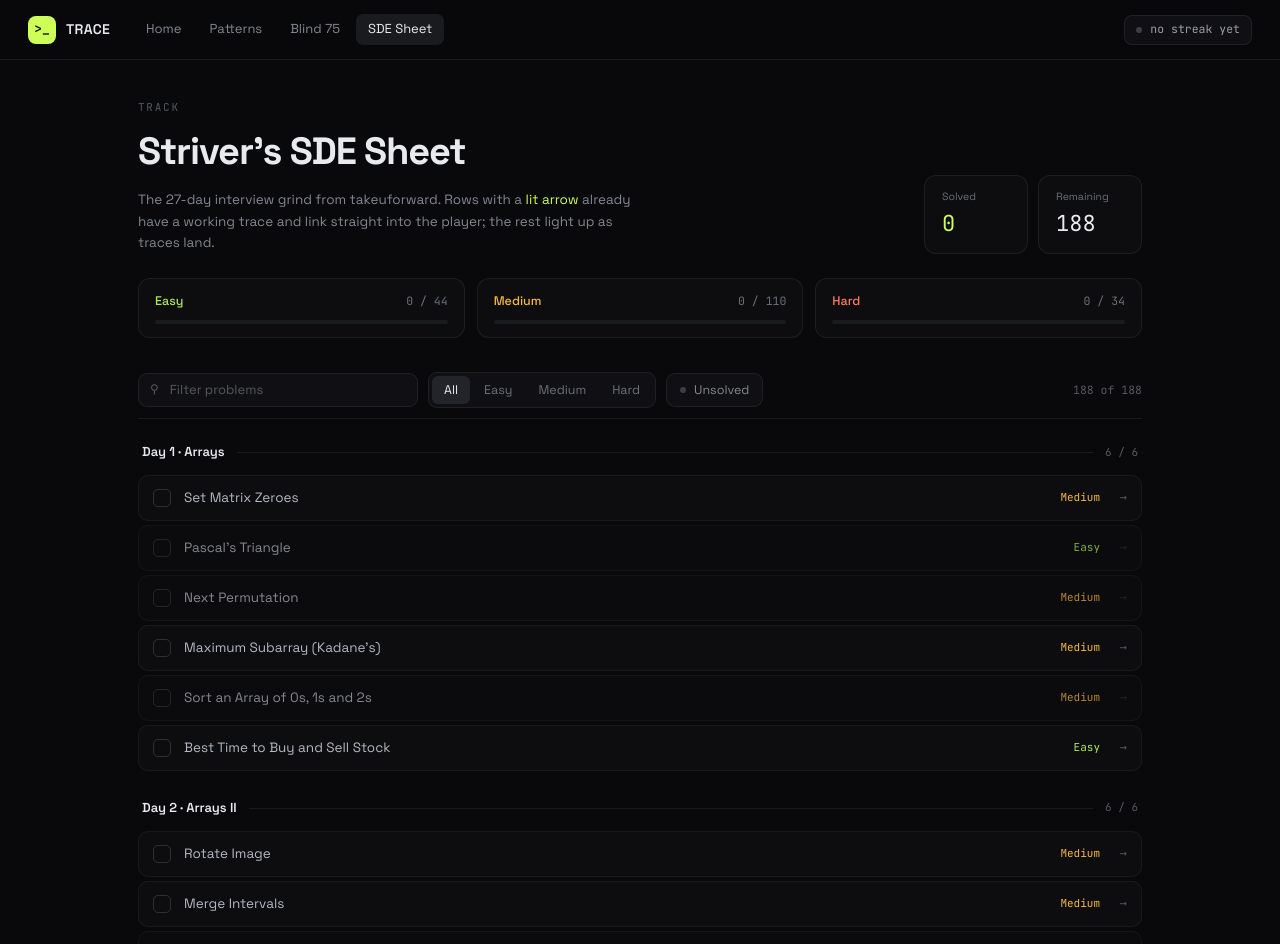
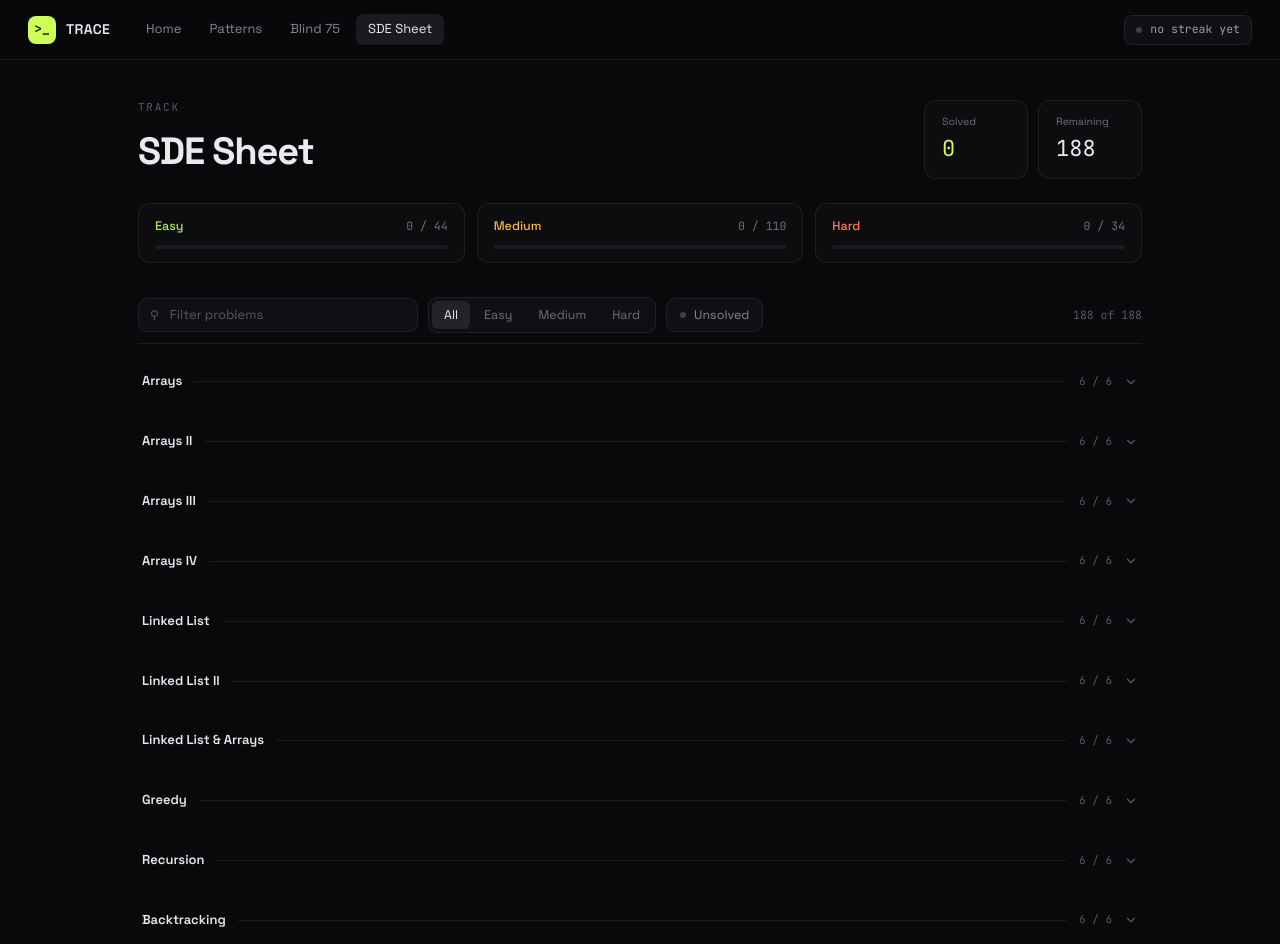
Before and after one commit to DragonUncaged/DSA-Practice, a Next.js app: page /sde in a window 1280 px wide. Shown: the top 944 px of the page. Built offline with nearby package versions, Linux system fonts and the light colour scheme.

Commit message:
feat(sde): collapse groups by default and drop the day prefixes

```diff
--- a/src/app/sde/page.tsx
+++ b/src/app/sde/page.tsx
@@ -3,9 +3,9 @@ import { Sheet } from '@/components/Sheet'
 import { TopNav } from '@/components/TopNav'
 
 export const metadata: Metadata = {
-  title: "Striver's SDE Sheet · TRACE",
+  title: 'SDE Sheet · TRACE',
   description:
-    "Striver's 27-day SDE sheet with stepped visual traces for every problem that has one.",
+    'A 27-day SDE sheet with stepped visual traces for every problem that has one.',
 }
 
 export default function Page() {
--- a/src/components/Sheet.module.scss
+++ b/src/components/Sheet.module.scss
@@ -133,9 +133,6 @@
 /* ----------------------------------------------------------------- filters */
 
 .filters {
-  position: sticky;
-  top: 60px;
-  z-index: 10;
   display: flex;
   align-items: center;
   gap: 10px;
@@ -270,7 +267,37 @@
   display: flex;
   align-items: center;
   gap: 12px;
-  padding: 0 4px 9px;
+  width: 100%;
+  padding: 4px 4px 9px;
+  border-radius: 8px;
+  text-align: left;
+  transition: background 0.16s;
+  @include focus-ring;
+
+  &:hover {
+    background: rgba(255, 255, 255, 0.03);
+
+    .name {
+      color: $fg;
+    }
+
+    .chevron {
+      color: $fg-dim;
+    }
+  }
+
+  .chevron {
+    display: flex;
+    flex: 0 0 auto;
+    color: $fg-ghost;
+    transition:
+      transform 0.18s $glide,
+      color 0.16s;
+  }
+
+  .chevronOpen {
+    transform: rotate(180deg);
+  }
 
   .name {
     font-size: 13px;
--- a/src/components/Sheet.tsx
+++ b/src/components/Sheet.tsx
@@ -25,7 +25,7 @@ const TRACKS: Record<
   TrackId,
   {
     title: string
-    blurb: React.ReactNode
+    blurb?: React.ReactNode
     groups: { name: string; items: SheetEntry[] }[]
   }
 > = {
@@ -40,14 +40,7 @@ const TRACKS: Record<
     groups: SHEET_GROUPS,
   },
   sde: {
-    title: "Striver's SDE Sheet",
-    blurb: (
-      <>
-        The 27-day interview grind from takeuforward. Rows with a{' '}
-        <span className={s.hl}>lit arrow</span> already have a working trace and link straight
-        into the player; the rest light up as traces land.
-      </>
-    ),
+    title: 'SDE Sheet',
     groups: SDE_GROUPS,
   },
 }
@@ -64,6 +57,13 @@ export function Sheet({ track = 'blind75' }: { track?: TrackId }) {
   const [query, setQuery] = useState('')
   const [diff, setDiff] = useState<Difficulty | 'all'>('all')
   const [unsolvedOnly, setUnsolvedOnly] = useState(false)
+
+  // Groups start collapsed so the whole track reads as an outline. A live
+  // filter forces them open, otherwise a search would hide its own results.
+  const [expanded, setExpanded] = useState<Record<string, boolean>>({})
+  const filtering = query.trim() !== '' || diff !== 'all' || unsolvedOnly
+  const toggleGroup = (name: string) =>
+    setExpanded((m) => ({ ...m, [name]: !m[name] }))
 
   const isSolved = (e: SheetEntry) => progress[keyOf(e)] === 'solved'
   const solvedCount = entries.filter(isSolved).length
@@ -93,7 +93,7 @@ export function Sheet({ track = 'blind75' }: { track?: TrackId }) {
         <div>
           <div className={s.kicker}>TRACK</div>
           <h1>{def.title}</h1>
-          <p>{def.blurb}</p>
+          {def.blurb && <p>{def.blurb}</p>}
         </div>
 
         <div className={s.headStats}>
@@ -178,15 +178,40 @@ export function Sheet({ track = 'blind75' }: { track?: TrackId }) {
       <div className={s.groups}>
         {groups.map((g) => (
           <section key={g.name} className={s.group}>
-            <div className={s.groupHead}>
+            <button
+              type="button"
+              className={s.groupHead}
+              onClick={() => !filtering && toggleGroup(g.name)}
+              aria-expanded={filtering || !!expanded[g.name]}
+            >
               <span className={s.name}>{g.name}</span>
               <span className={s.rule} />
               <span className={s.count}>
                 {g.rows.length} / {g.items.length}
               </span>
-            </div>
+              {!filtering && (
+                <span
+                  className={`${s.chevron} ${expanded[g.name] ? s.chevronOpen : ''}`}
+                  aria-hidden
+                >
+                  <svg
+                    viewBox="0 0 24 24"
+                    width="14"
+                    height="14"
+                    fill="none"
+                    stroke="currentColor"
+                    strokeWidth="2.1"
+                    strokeLinecap="round"
+                    strokeLinejoin="round"
+                  >
+                    <path d="m6 9 6 6 6-6" />
+                  </svg>
+                </span>
+              )}
+            </button>
 
-            {g.rows.map((e) => {
+            {(filtering || expanded[g.name]) &&
+              g.rows.map((e) => {
               const done = isSolved(e)
               const live = !!e.problemId
 
@@ -227,7 +252,7 @@ export function Sheet({ track = 'blind75' }: { track?: TrackId }) {
                   {inner}
                 </div>
               )
-            })}
+              })}
           </section>
         ))}
       </div>
--- a/src/problems/sde.ts
+++ b/src/problems/sde.ts
@@ -2,7 +2,7 @@ import type { Difficulty } from '@/lib/types'
 import { PROBLEMS, type SheetEntry } from './index'
 
 /**
- * Striver's SDE Sheet (takeuforward.org) — 27 days of interview problems.
+ * The SDE Sheet - 27 days of interview problems.
  *
  * Rows carry an optional third element: the id of one of our traced problems.
  * A row with an id (or whose slugified title matches a trace) lights up and
@@ -14,7 +14,7 @@ type Row = [string, Difficulty] | [string, Difficulty, string]
 
 const SDE: [string, Row[]][] = [
   [
-    'Day 1 · Arrays',
+    'Arrays',
     [
       ['Set Matrix Zeroes', 'Medium', 'set-matrix-zeroes'],
       ["Pascal's Triangle", 'Easy'],
@@ -25,7 +25,7 @@ const SDE: [string, Row[]][] = [
     ],
   ],
   [
-    'Day 2 · Arrays II',
+    'Arrays II',
     [
       ['Rotate Image', 'Medium', 'rotate-image'],
       ['Merge Intervals', 'Medium', 'merge-intervals'],
@@ -36,7 +36,7 @@ const SDE: [string, Row[]][] = [
     ],
   ],
   [
-    'Day 3 · Arrays III',
+    'Arrays III',
     [
       ['Search a 2D Matrix', 'Medium'],
       ['Pow(x, n)', 'Medium'],
@@ -47,7 +47,7 @@ const SDE: [string, Row[]][] = [
     ],
   ],
   [
-    'Day 4 · Arrays IV',
+    'Arrays IV',
     [
       ['Two Sum', 'Easy', 'two-sum'],
       ['4Sum', 'Medium'],
@@ -62,7 +62,7 @@ const SDE: [string, Row[]][] = [
     ],
   ],
   [
-    'Day 5 · Linked List',
+    'Linked List',
     [
       ['Reverse a Linked List', 'Easy', 'reverse-a-linked-list'],
       ['Middle of the Linked List', 'Easy'],
@@ -73,7 +73,7 @@ const SDE: [string, Row[]][] = [
     ],
   ],
   [
-    'Day 6 · Linked List II',
+    'Linked List II',
     [
       ['Intersection of Two Linked Lists', 'Easy'],
       ['Detect Cycle in a Linked List', 'Easy', 'detect-cycle-in-a-linked-list'],
@@ -84,7 +84,7 @@ const SDE: [string, Row[]][] = [
     ],
   ],
   [
-    'Day 7 · Linked List & Arrays',
+    'Linked List & Arrays',
     [
       ['Rotate a Linked List', 'Medium'],
       ['Copy List with Random Pointer', 'Medium'],
@@ -95,7 +95,7 @@ const SDE: [string, Row[]][] = [
     ],
   ],
   [
-    'Day 8 · Greedy',
+    'Greedy',
     [
       ['N Meetings in One Room', 'Easy'],
       ['Minimum Number of Platforms', 'Medium'],
@@ -106,7 +106,7 @@ const SDE: [string, Row[]][] = [
     ],
   ],
   [
-    'Day 9 · Recursion',
+    'Recursion',
     [
       ['Subset Sums', 'Medium'],
       ['Subsets II', 'Medium'],
@@ -117,7 +117,7 @@ const SDE: [string, Row[]][] = [
     ],
   ],
   [
-    'Day 10 · Backtracking',
+    'Backtracking',
     [
       ['Print All Permutations', 'Medium'],
       ['N-Queens', 'Hard'],
@@ -128,7 +128,7 @@ const SDE: [string, Row[]][] = [
     ],
   ],
   [
-    'Day 11 · Binary Search',
+    'Binary Search',
     [
       ['Nth Root of a Number', 'Easy'],
       ['Matrix Median', 'Hard'],
@@ -141,7 +141,7 @@ const SDE: [string, Row[]][] = [
     ],
   ],
   [
-    'Day 12 · Heaps',
+    'Heaps',
     [
       ['Implement a Max/Min Heap', 'Medium'],
       ['Kth Largest Element in an Array', 'Medium'],
@@ -152,7 +152,7 @@ const SDE: [string, Row[]][] = [
     ],
   ],
   [
-    'Day 13 · Stack & Queue',
+    'Stack & Queue',
     [
       ['Implement Stack Using Arrays', 'Easy'],
       ['Implement Queue Using Arrays', 'Easy'],
@@ -164,7 +164,7 @@ const SDE: [string, Row[]][] = [
     ],
   ],
   [
-    'Day 14 · Stack & Queue II',
+    'Stack & Queue II',
     [
       ['Next Smaller Element', 'Medium'],
       ['LRU Cache', 'Medium'],
@@ -179,7 +179,7 @@ const SDE: [string, Row[]][] = [
     ],
   ],
   [
-    'Day 15 · Strings',
+    'Strings',
     [
       ['Reverse Words in a String', 'Medium'],
       ['Longest Palindromic Substring', 'Medium', 'longest-palindromic-substring'],
@@ -190,7 +190,7 @@ const SDE: [string, Row[]][] = [
     ],
   ],
   [
-    'Day 16 · Strings II',
+    'Strings II',
     [
       ['Z-Function', 'Medium'],
       ['KMP / LPS Array', 'Hard'],
@@ -201,7 +201,7 @@ const SDE: [string, Row[]][] = [
     ],
   ],
   [
-    'Day 17 · Binary Tree',
+    'Binary Tree',
     [
       ['Inorder Traversal', 'Easy'],
       ['Preorder Traversal', 'Easy'],
@@ -218,7 +218,7 @@ const SDE: [string, Row[]][] = [
     ],
   ],
   [
-    'Day 18 · Binary Tree II',
+    'Binary Tree II',
     [
       ['Binary Tree Level Order Traversal', 'Medium', 'binary-tree-level-order-traversal'],
       ['Maximum Depth of Binary Tree', 'Easy', 'maximum-depth-of-binary-tree'],
@@ -229,7 +229,7 @@ const SDE: [string, Row[]][] = [
     ],
   ],
   [
-    'Day 19 · Binary Tree III',
+    'Binary Tree III',
     [
       ['Binary Tree Maximum Path Sum', 'Hard', 'binary-tree-maximum-path-sum'],
       [
@@ -244,7 +244,7 @@ const SDE: [string, Row[]][] = [
     ],
   ],
   [
-    'Day 20 · Binary Search Tree',
+    'Binary Search Tree',
     [
       ['Populate Next Right Pointers', 'Medium'],
       ['Search in a BST', 'Easy'],
@@ -256,7 +256,7 @@ const SDE: [string, Row[]][] = [
     ],
   ],
   [
-    'Day 21 · BST II',
+    'BST II',
     [
       ['Floor in a BST', 'Easy'],
       ['Ceil in a BST', 'Easy'],
@@ -273,7 +273,7 @@ const SDE: [string, Row[]][] = [
     ],
   ],
   [
-    'Day 22 · Mixed Trees & Streams',
+    'Mixed Trees & Streams',
     [
       ['Binary Tree to Doubly Linked List', 'Hard'],
       ['Median in a Stream of Integers', 'Hard', 'find-median-from-data-stream'],
@@ -284,7 +284,7 @@ const SDE: [string, Row[]][] = [
     ],
   ],
   [
-    'Day 23 · Graphs',
+    'Graphs',
     [
       ['Clone Graph', 'Medium', 'clone-graph'],
       ['Depth-First Search', 'Easy'],
@@ -301,7 +301,7 @@ const SDE: [string, Row[]][] = [
     ],
   ],
   [
-    'Day 24 · Graphs II',
+    'Graphs II',
     [
       ["Strongly Connected Components (Kosaraju's)", 'Hard'],
       ["Dijkstra's Algorithm", 'Medium'],
@@ -312,7 +312,7 @@ const SDE: [string, Row[]][] = [
     ],
   ],
   [
-    'Day 25 · Dynamic Programming',
+    'Dynamic Programming',
     [
       ['Maximum Product Subarray', 'Medium', 'maximum-product-subarray'],
       ['Longest Increasing Subsequence', 'Medium', 'longest-increasing-subsequence'],
@@ -324,7 +324,7 @@ const SDE: [string, Row[]][] = [
     ],
   ],
   [
-    'Day 26 · DP II',
+    'DP II',
     [
       ['Minimum Path Sum in a Matrix', 'Medium'],
       ['Coin Change', 'Medium', 'coin-change'],
@@ -337,7 +337,7 @@ const SDE: [string, Row[]][] = [
     ],
   ],
   [
-    'Day 27 · Tries',
+    'Tries',
     [
       ['Implement Trie (Prefix Tree)', 'Medium', 'implement-trie-prefix-tree'],
       ['Implement Trie II (Prefix Counts)', 'Medium'],
```
Also changed, not shown: 1 other file (tests, documents, lock files or other folders).
